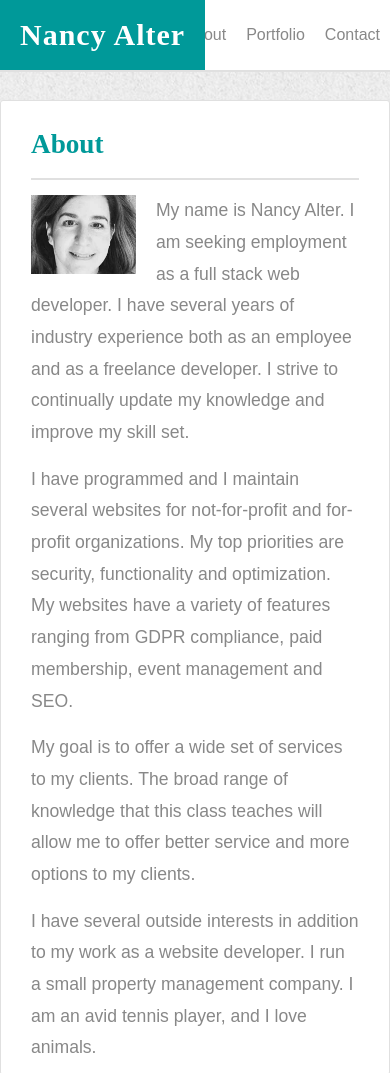
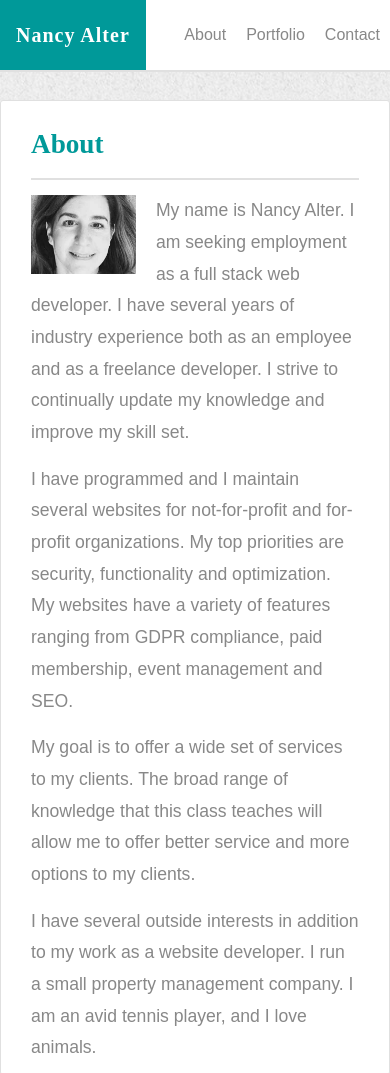
Before and after one commit to ngalter/ngalter.github.io, a plain HTML site: page index.html in a window 390 px wide. Shown: the top 1073 px of the page. Drawn offline with Linux system fonts and the light colour scheme; files whose address does not match are found by name.

Commit message:
update css
mobile title size

```diff
--- a/assets/css/style.css
+++ b/assets/css/style.css
@@ -88,6 +88,14 @@ label {
     letter-spacing: 1px;
 }
 
+@media only screen and (max-width: 660px) {
+    .nav_title{
+        font-size: 20px;
+        padding: 25px 16px;
+    }
+
+}
+
 body {
         background-image: url("bkd.jpg");
         background-repeat: repeat;
```
